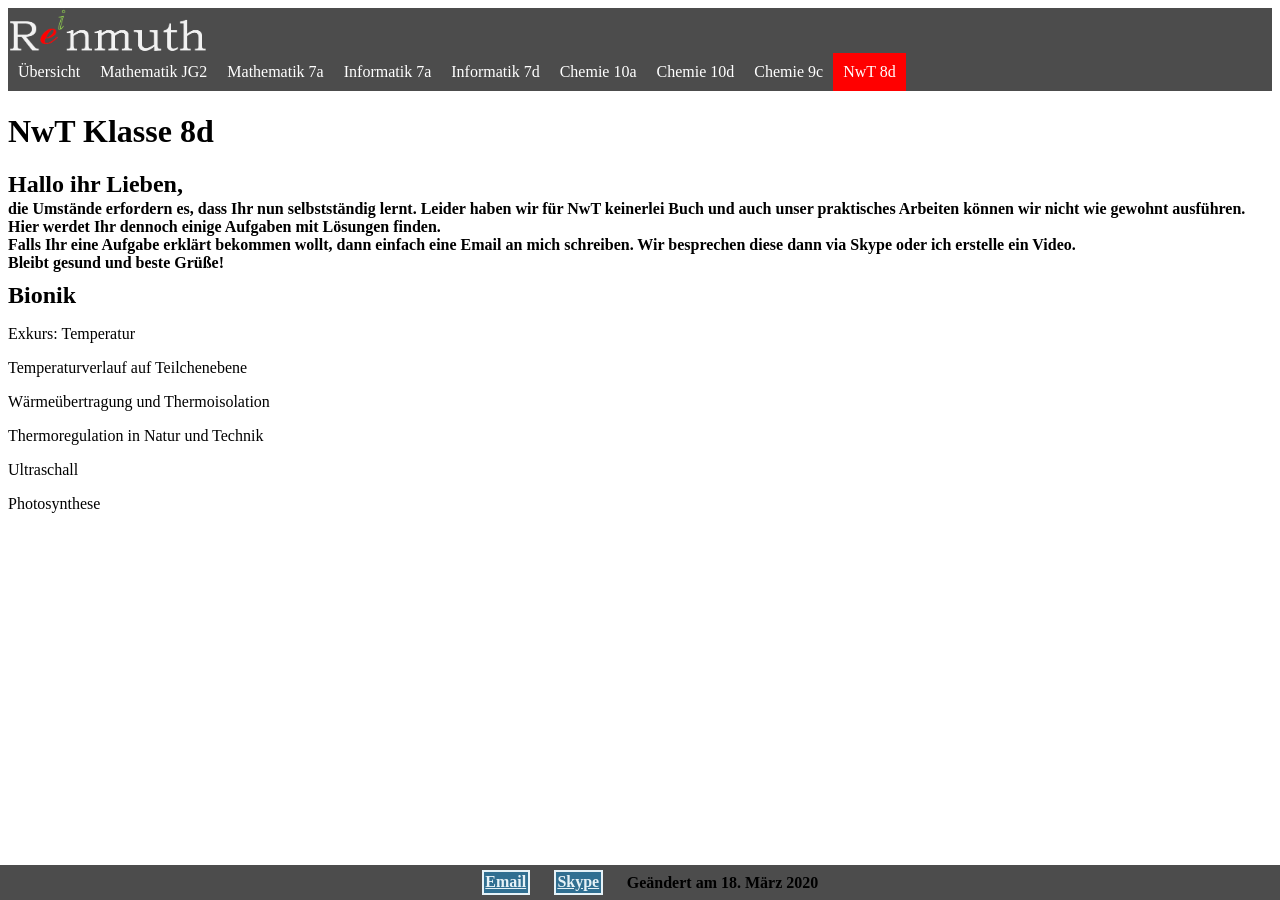
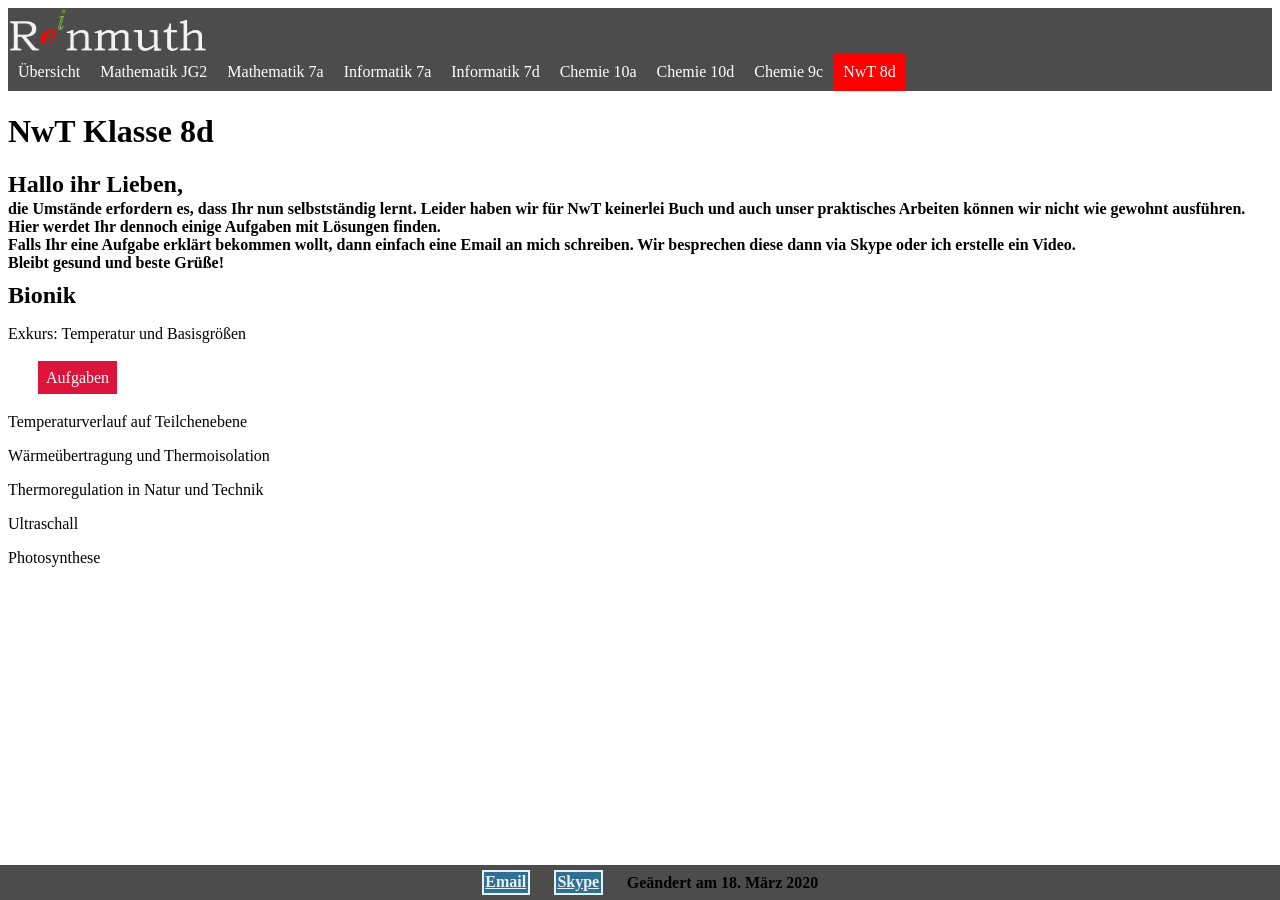
Before and after one commit to Reinmuth/Reinmuth.github.io, a Jekyll site: the page 8d.html, which Jekyll copies as it is, in a window 1280 px wide. Built offline with Jekyll 4.4.1, drawn with Linux system fonts in a browser that asks for light colours.

Commit message:
Add files via upload

```diff
--- a/8d.html
+++ b/8d.html
@@ -68,16 +68,16 @@
 
 			<h2> Bionik</h2>
 
-			<p>Exkurs: Temperatur</p>
+			<p>Exkurs: Temperatur und Basisgrößen</p>
 			<!--AB Erstellen für G1 Temperaturdefinition, Tabelle mit Größen, Temperaturskalen und Rechnungen,   (+ Teilchenbewegungen) -->
-		<!--
+
 			<ul>
-				<li> <a class="exerc" href="">Aufgaben</a>    </li>
-				<li> <a class="sol" href="">Lösungen</a>    </li>
-				<li> <a class="vid" href="">Video TSC</a>    </li>
+				<li> <a class="exerc" href="NwT8/AB Temperatur und Wärme.pdf">Aufgaben</a>    </li>
+				<!--<li> <a class="sol" href="">Lösungen</a>    </li>
+				<li> <a class="vid" href="">Video TSC</a>    </li>-->
 
 			</ul>
-		-->
+
 
 			<p>Temperaturverlauf auf Teilchenebene</p>
 		<!-- 	Einfluss von Wärme auf Teilchenebene AB :  Definition Wärmekapazität und Wärme -->
```
